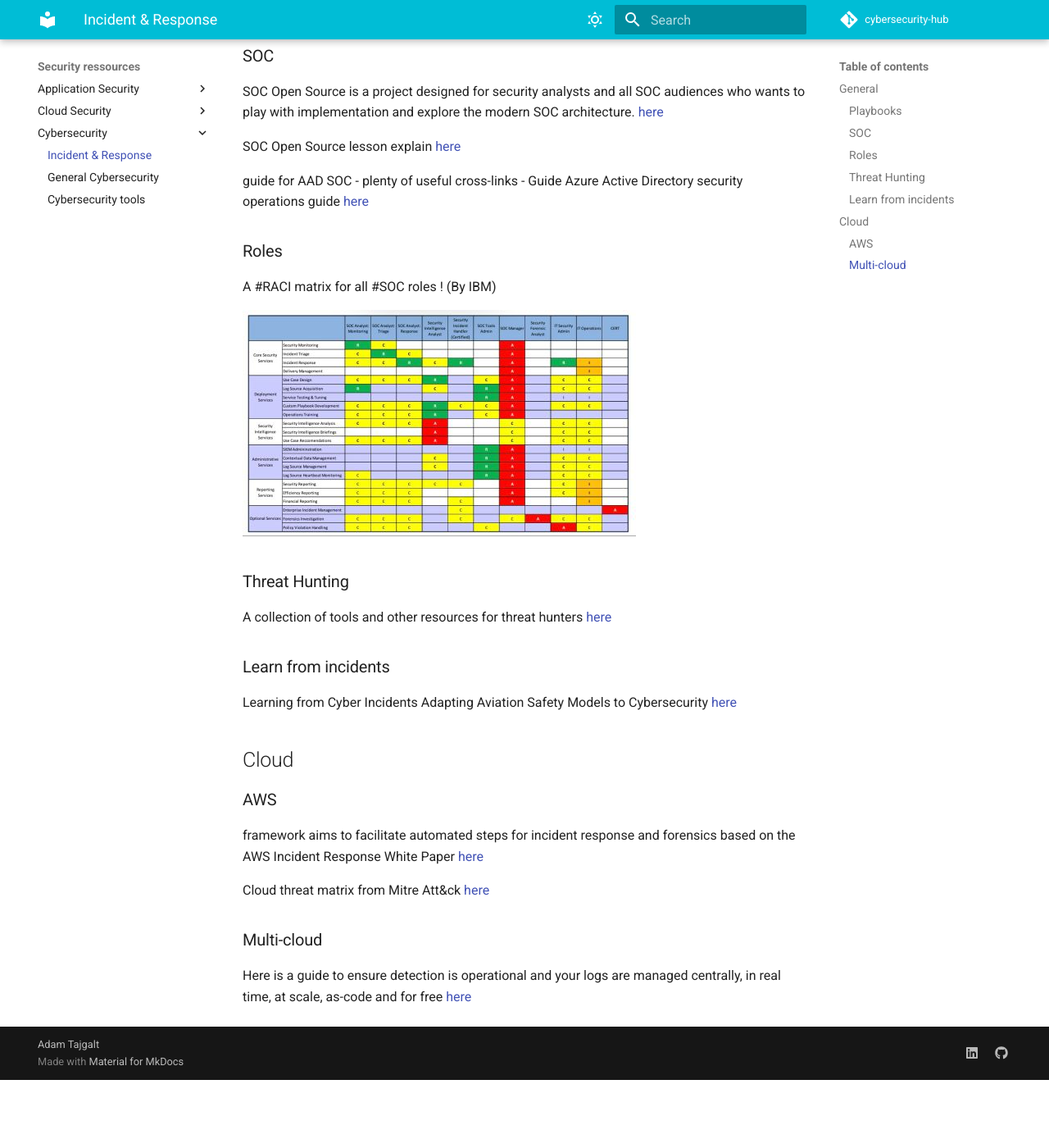
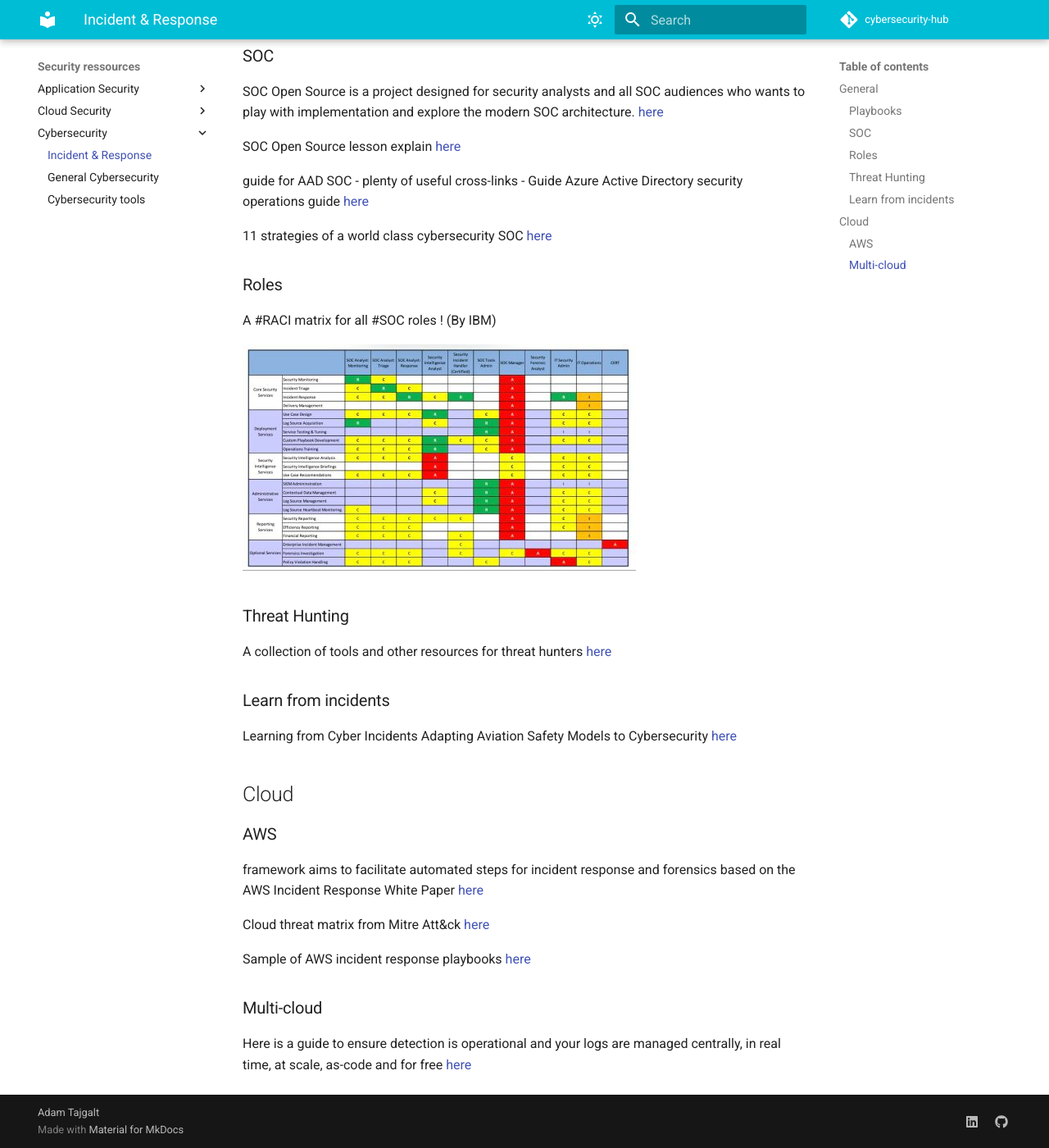
Before and after one commit to adamtaj/cybersecurity-hub, an MkDocs documentation site: the page built from docs/Security ressources/Cybersecurity/IncidentResponse.md, in a window 1280 px wide and 1400 px high, scrolled down 355 px. Shown: the whole window at 82% size. Built offline with MkDocs 1.6.1 and Material for MkDocs 9.7.7, drawn with Linux system fonts in a browser that asks for light colours; comment, search, counter and statistics services are not loaded; before the commit the page ends 1672 px from its top, so only the background shows below that.

Commit message:
Add more content

```diff
--- a/docs/Security ressources/Cybersecurity/IncidentResponse.md
+++ b/docs/Security ressources/Cybersecurity/IncidentResponse.md
@@ -13,6 +13,8 @@ SOC Open Source is a project designed for security analysts and all SOC audience
 SOC Open Source lesson explain [here](https://www.youtube.com/watch?v=t6PqjLIVgdA)
 
 guide for AAD SOC - plenty of useful cross-links - Guide Azure Active Directory security operations guide [here](https://docs.microsoft.com/en-us/azure/active-directory/fundamentals/security-operations-introduction)
+
+11 strategies of a world class cybersecurity SOC [here](https://www.mitre.org/publications/technical-papers/11-strategies-world-class-cybersecurity-operations-center)
 
 ### Roles
 
@@ -36,6 +38,8 @@ framework aims to facilitate automated steps for incident response and forensics
 
 Cloud threat matrix from Mitre Att&ck [here](https://attack.mitre.org/matrices/enterprise/cloud/)
 
+Sample of AWS incident response playbooks [here](https://github.com/aws-samples/aws-incident-response-playbooks)
+
 ### Multi-cloud
 
 Here is a guide to ensure detection is operational and your logs are managed centrally, in real time, at scale, as-code and for free [here](https://m365internals.com/2021/07/05/why-are-windows-defender-av-logs-so-important-and-how-to-monitor-them-with-azure-sentinel/)
```
